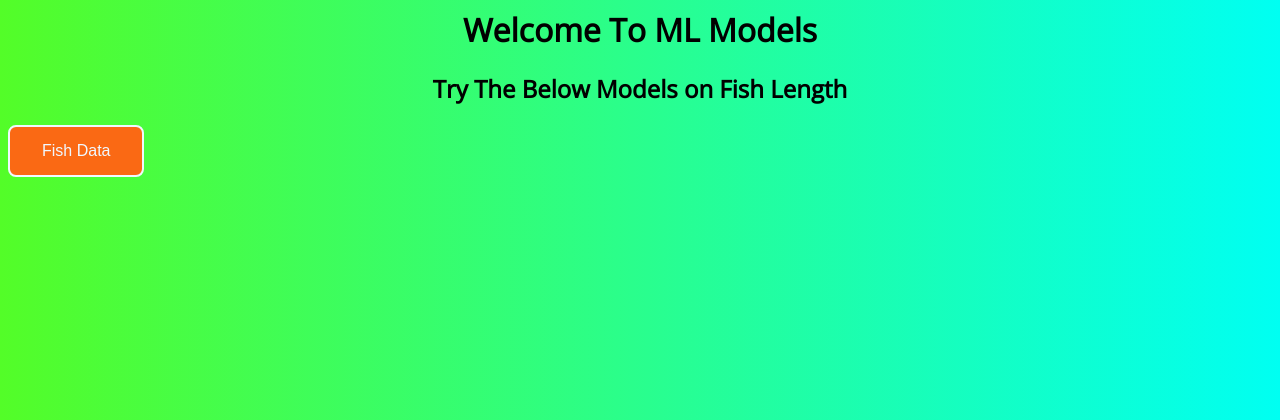
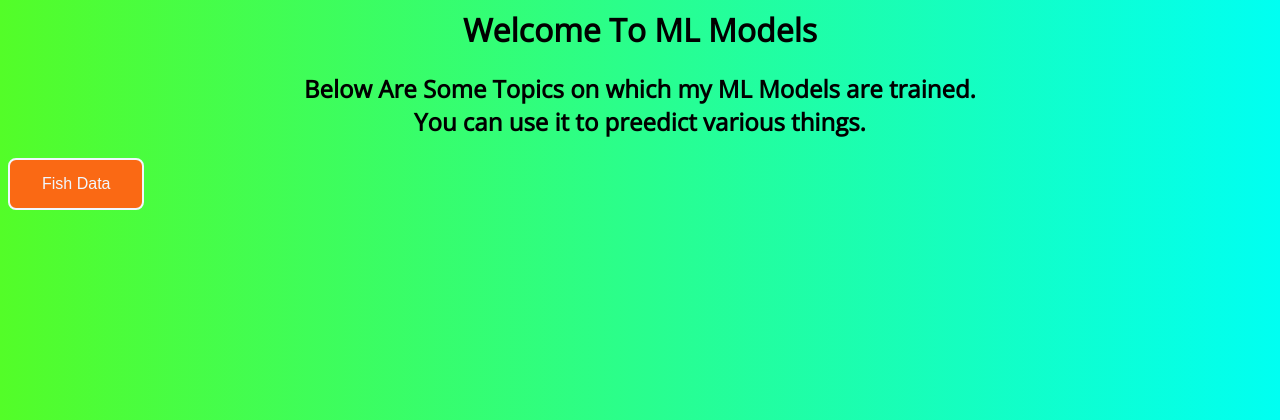
Before and after one commit to ND15/ML_Models_V2, a Flask app: page / in a window 1280 px wide. Shown: the top 420 px of the page. Run offline with Flask 2, Linux system fonts and the light colour scheme; parts of the project's set-up code (start-up, migrations or seed data) failed here and were passed over; some web fonts are replaced.

Commit message:
Index review

```diff
--- a/template/index.html
+++ b/template/index.html
@@ -8,7 +8,10 @@
     <body>
     <div>
         <h1>Welcome To ML Models</h1>
-        <h2>Try The Below Models on Fish Length</h2>
+        <h2>Below Are Some Topics on which my ML Models are trained.
+            <br>
+            You can use it to preedict various things.
+        </h2>
         <div class='linear'>
             <a href="fish_page">
                 <button class='btn btn1'>Fish Data</button>
```
